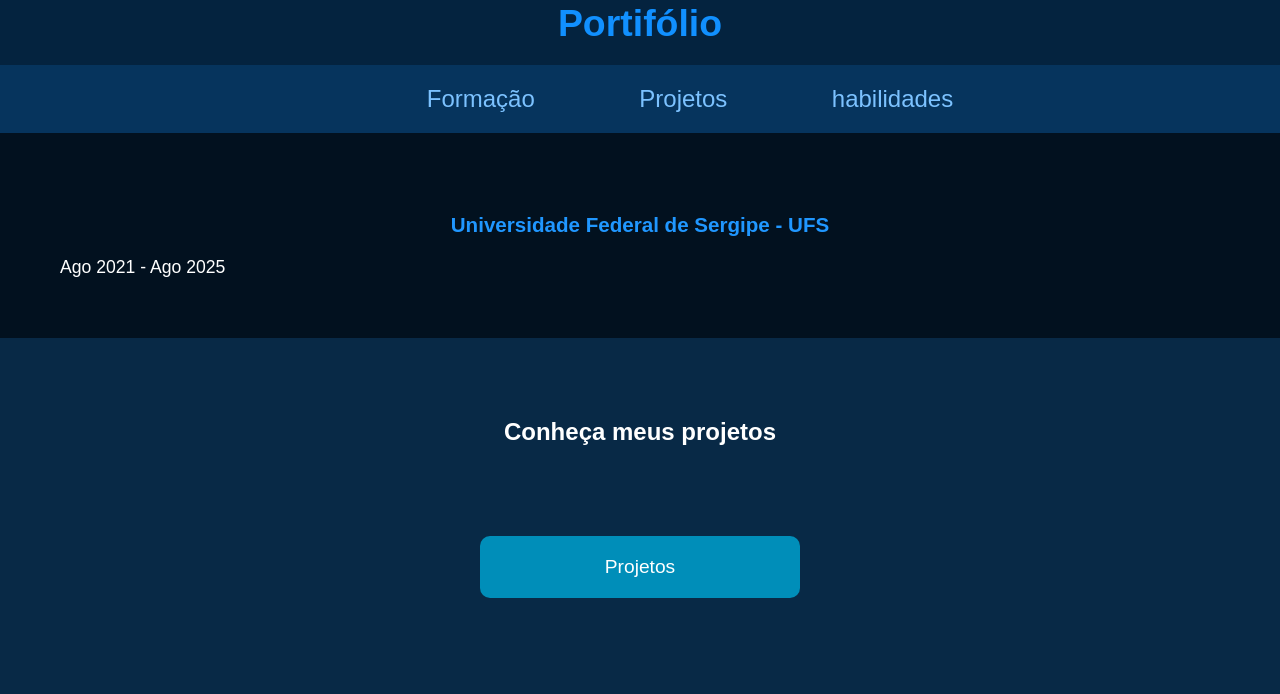
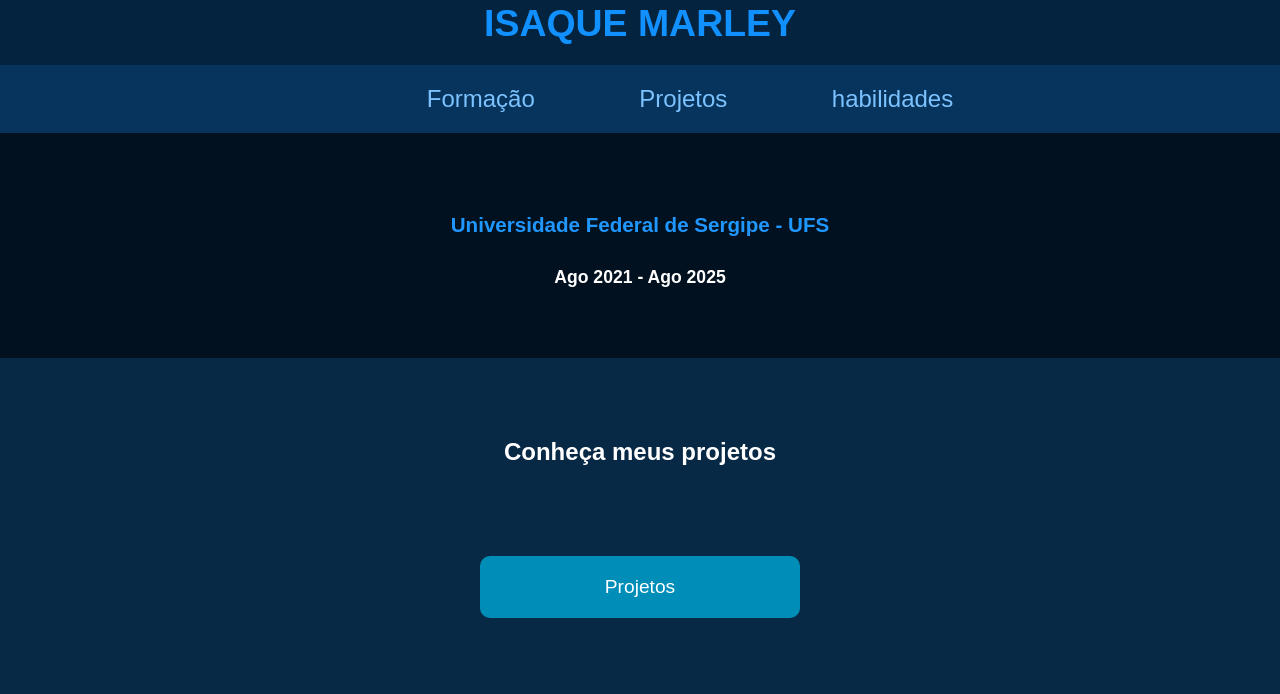
Before and after one commit to IsaqueMarley/portifolio, a plain HTML site: page formacao.html in a window 1280 px wide. Shown: the part 106-800 px from the top of the page. Drawn offline with Linux system fonts and the light colour scheme.

```diff
--- a/css/style.css
+++ b/css/style.css
@@ -119,6 +119,7 @@ body{
 /*----------------------------*/
 
 .container-formacao{
+
     background-color: #02111f;
     font-size: 1.1em;
     padding: 60px;
@@ -130,9 +131,9 @@ body{
     padding: 20px 0;
     text-align: center;
 }
-.container-formacao span{
-    margin: 0;
-    padding: 0;
+.container-formacao h4{
+    color: white;
+    margin: 10px auto;
     text-align: center;
 
 }
--- a/formacao.html
+++ b/formacao.html
@@ -15,7 +15,7 @@
         <a href="index.html">
             <img src="imagens/portifolio.png" alt="logo de portifólio" tittle ="Portifólio">
         </a>
-        <h3> <a href="index.html">Portifólio</a> </h3>
+        <h3> <a href="index.html">ISAQUE MARLEY</a> </h3>
     </header>
 
     <!--Naevgação-->
@@ -31,7 +31,7 @@
     <section class="container-formacao">
         <ul>
             <h3 class = "ufs">Universidade Federal de Sergipe - UFS</h3>
-            <span class ="ano">Ago 2021 - Ago 2025</span>
+          <h4>Ago 2021 - Ago 2025</h4>
         </ul>
     </section>
 
```
Also changed, not shown: contatos.html (+1 -1 lines), index.html (+1 -1 lines), projetos.html (+1 -1 lines).
